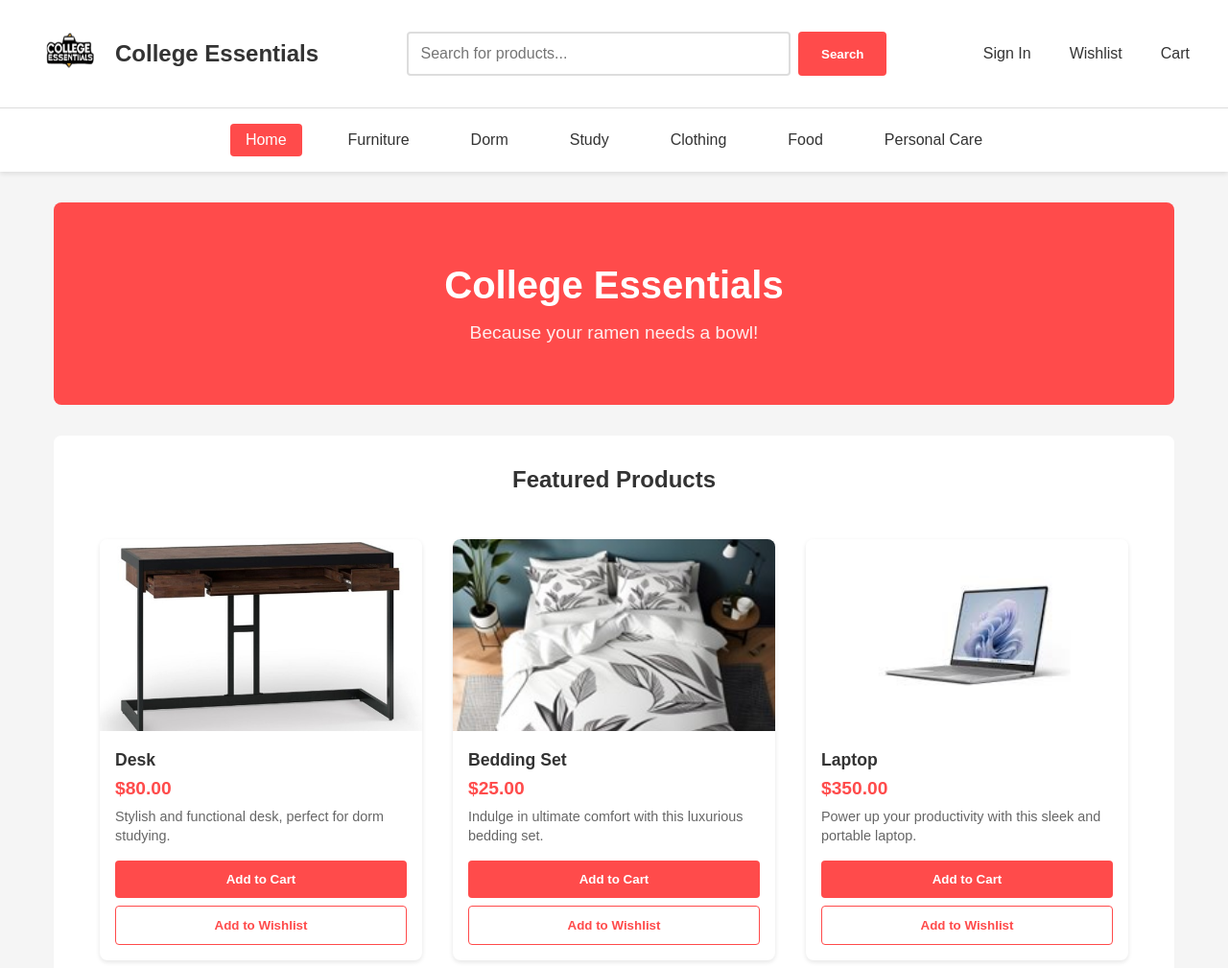
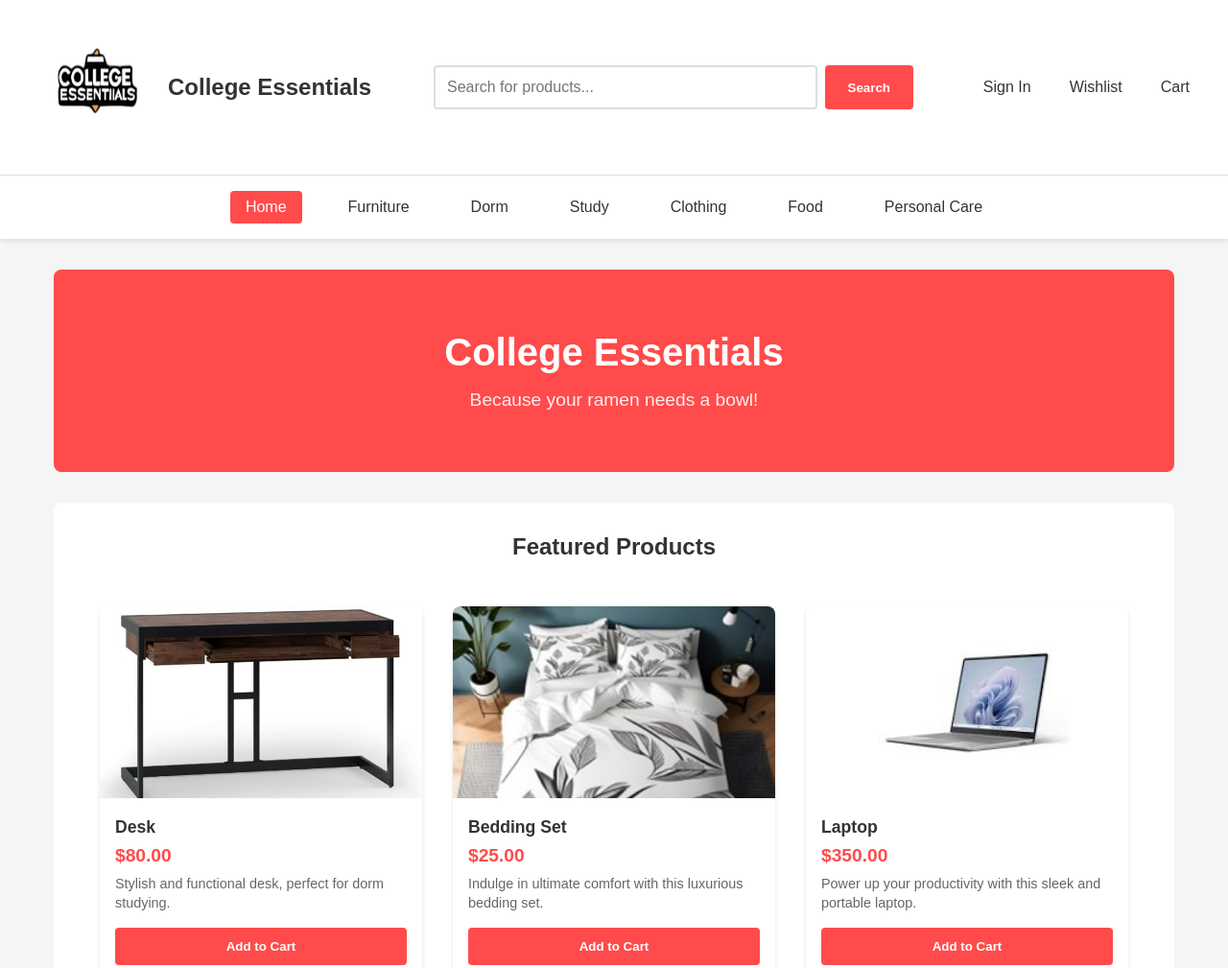
Before and after one commit to bstep00/3055-E-Com-Website, a plain HTML site: page index.html in a window 1280 px wide. Shown: the top 1009 px of the page at 96% size. Drawn offline with Linux system fonts and the light colour scheme.

Commit message:
Update index.html

```diff
--- a/index.html
+++ b/index.html
@@ -49,8 +49,8 @@
         }
 
         .logo img {
-            width: 80px;
-            height: 80px;
+            width: 135px;
+            height: 150px;
         }
 
         .search-bar {
```
